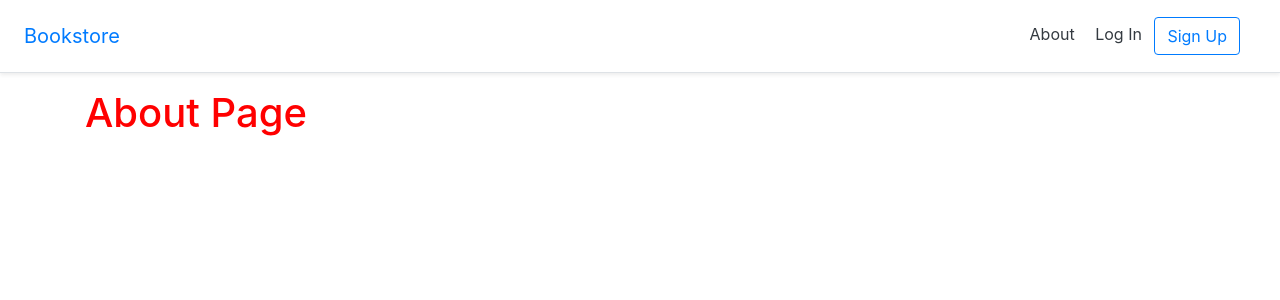
After one commit to Clinton-odia/Django_for_Professionals_by_William_Vincent, a Django app: page /about/ in a window 1280 px wide. The commit adds this page. Shown: the top 300 px of the page. Run offline with Django 5.2, Linux system fonts and the light colour scheme.

```diff
--- a/ch06_static_assets/pages/urls.py
+++ b/ch06_static_assets/pages/urls.py
@@ -1,6 +1,7 @@
 from django.urls import path
-from .views import HomePageView
+from .views import HomePageView, AboutPageView
 
 urlpatterns = [
+    path("about/", AboutPageView.as_view(), name="about"),
     path("", HomePageView.as_view(), name="home"),
 ]
--- a/ch06_static_assets/pages/views.py
+++ b/ch06_static_assets/pages/views.py
@@ -4,3 +4,7 @@ from django.views.generic import TemplateView
 
 class HomePageView(TemplateView):
     template_name = "home.html"
+
+
+class AboutPageView(TemplateView):
+    template_name = "about.html"
--- /dev/null
+++ b/ch06_static_assets/templates/about.html
@@ -0,0 +1,5 @@
+{% extends 'base.html' %}
+{% block title %}About{% endblock title %}
+{% block content %}
+ <h1>About Page</h1>
+{% endblock content %}
--- a/ch06_static_assets/templates/base.html
+++ b/ch06_static_assets/templates/base.html
@@ -26,7 +26,7 @@
         Bookstore
       </a>
       <nav class="my-2 my-md-0 mr-md-3">
-        <a class="p-2 text-dark" href="#">About</a>
+        <a class="p-2 text-dark" href="{% url 'about' %}">About</a>
         {% if user.is_authenticated %}
           <a class="p-2 text-dark" href="{% url 'logout' %}">Log Out</a>
         {% else %}
```
Also changed, not shown: ch06_static_assets/config/settings.py (+7 -0 lines), ch06_static_assets/templates/registration/login.html (+7 -4 lines), ch06_static_assets/templates/registration/signup.html (+11 -12 lines), 2 other files.
